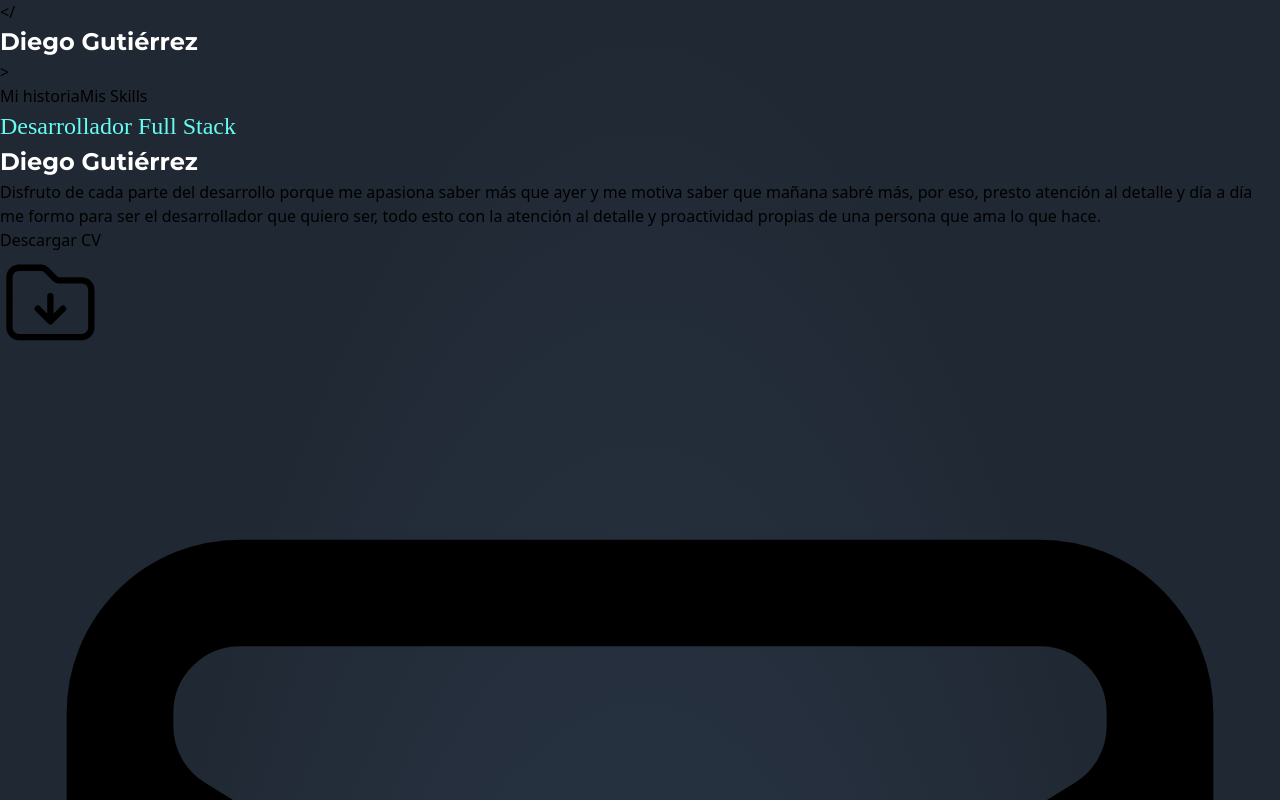
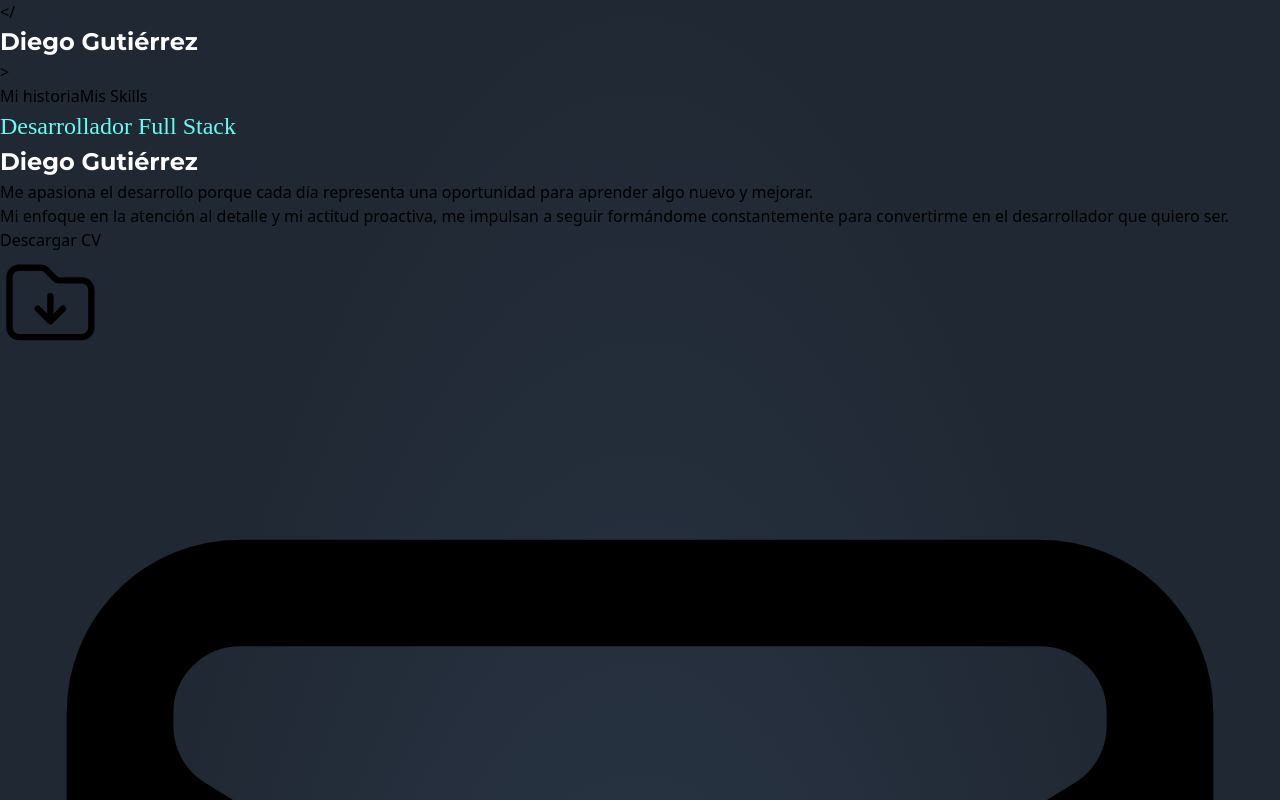
Before and after one commit to DiegoGutierrezDev/my-website, a Vue app: page / in a window 1280 px wide. Shown: the top 800 px of the page. Built offline with nearby package versions, Linux system fonts and the light colour scheme.

Commit message:
Description changed

```diff
--- a/src/views/MainView.vue
+++ b/src/views/MainView.vue
@@ -17,7 +17,9 @@ const carreer = [
            <h2>Desarrollador Full Stack</h2>
             <h1 class="text-5xl mb-4">Diego Gutiérrez</h1>
             <span class="text-white font-della 2xl:text-lg">
-              Disfruto de cada parte del desarrollo porque me apasiona saber más que ayer y me motiva saber que mañana sabré más, por eso, presto atención al detalle y día a día me formo para ser el desarrollador que quiero ser, todo esto con la atención al detalle y proactividad propias de una persona que ama lo que hace.<br>
+              Me apasiona el desarrollo porque cada día representa una oportunidad para aprender algo nuevo y mejorar.<br>
+              Mi enfoque en la atención al detalle y mi actitud proactiva, me impulsan a seguir formándome constantemente
+              para convertirme en el desarrollador que quiero ser.<br>
             </span>
         </div>
 
```
